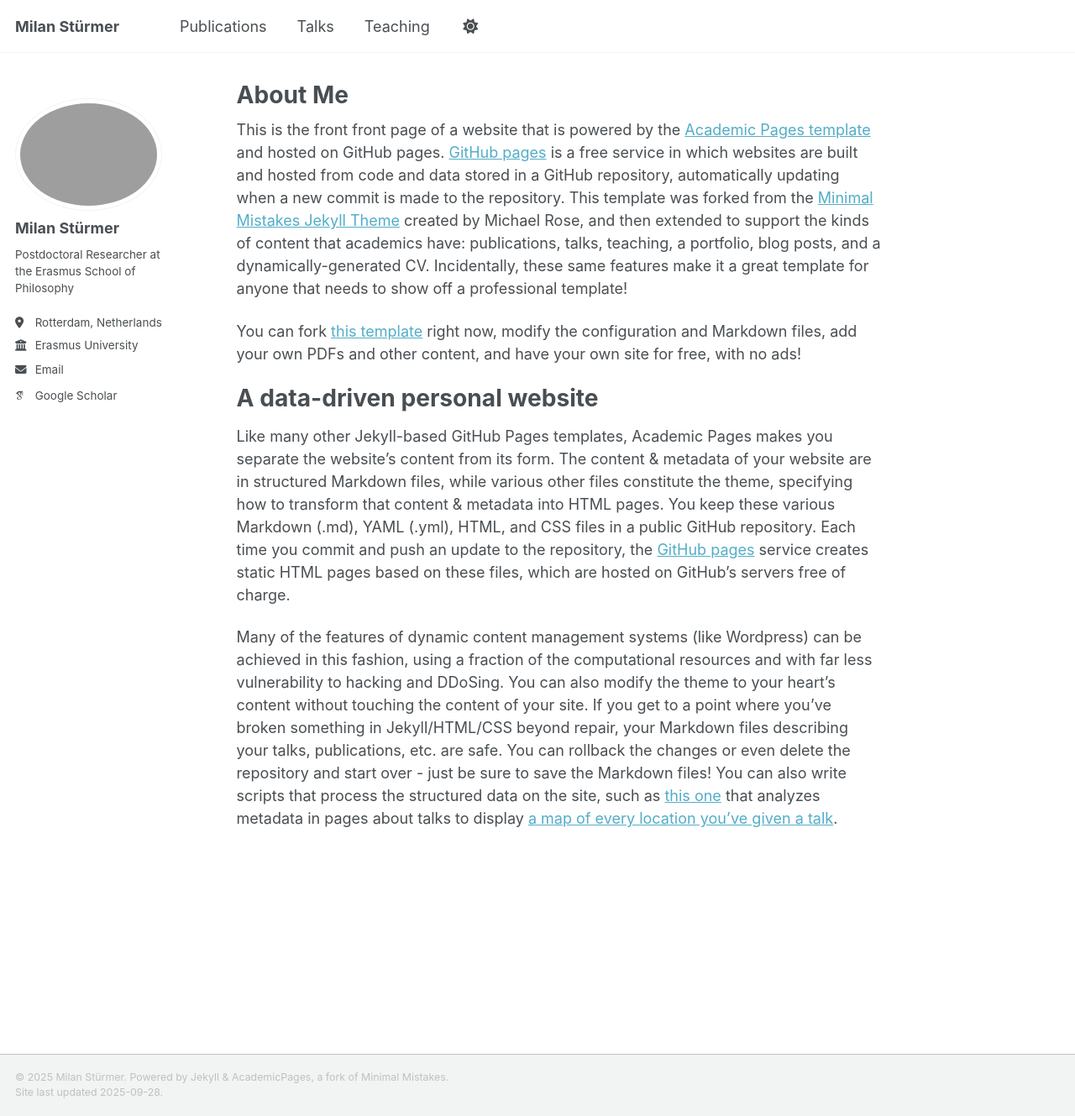
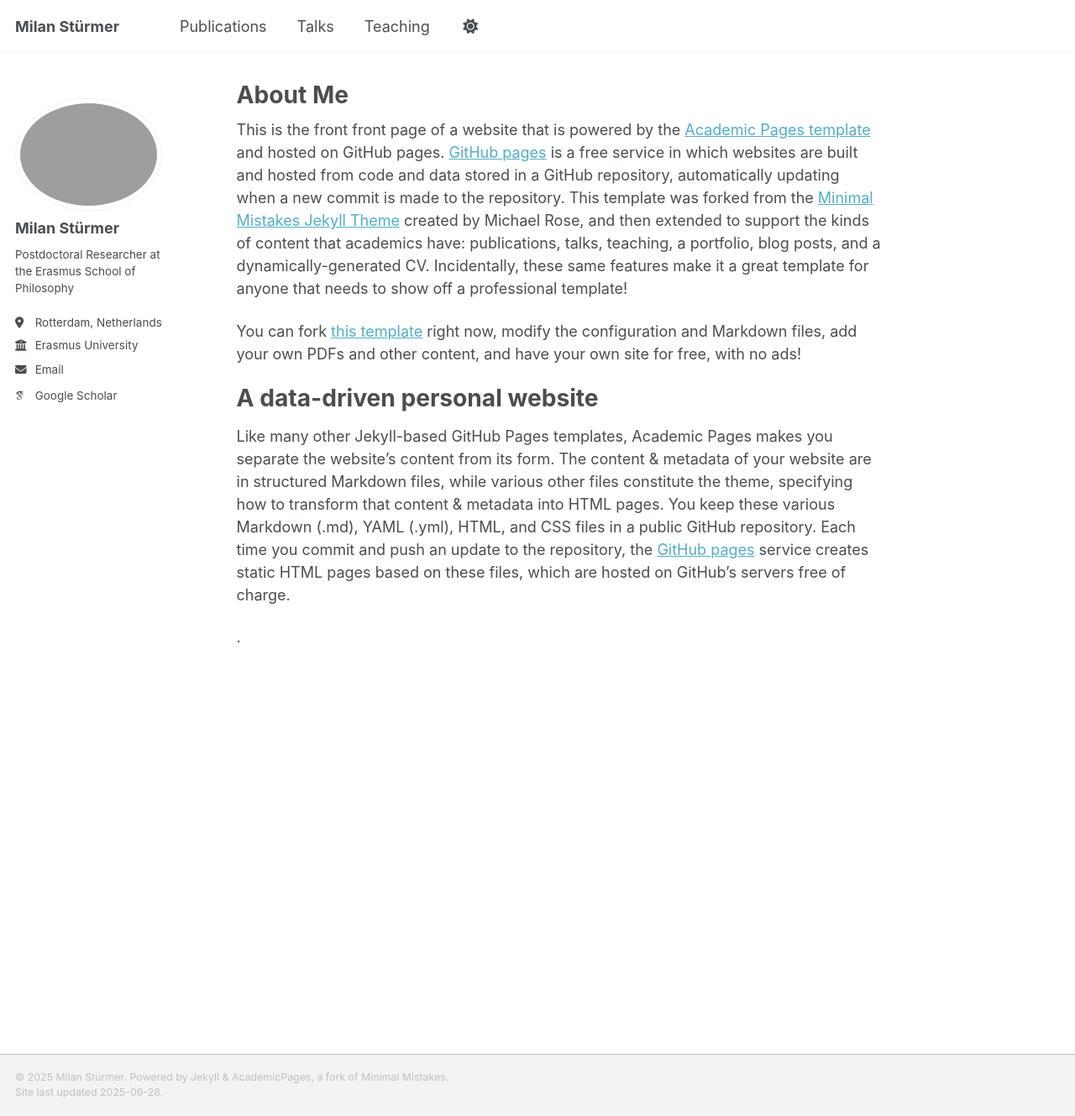
Before and after one commit to milanstuermer/milanstuermer.github.io, a Jekyll site: the page built from _pages/about.md, in a window 1280 px wide and 1329 px high. Shown: the whole window at 84% size. Built offline with Jekyll 4.4.1, drawn with Linux system fonts in a browser that asks for light colours; some web fonts are replaced; a script that is not in the unit is left out.

Commit message:
Update about.md

```diff
--- a/_pages/about.md
+++ b/_pages/about.md
@@ -15,4 +15,4 @@
 ======
 Like many other Jekyll-based GitHub Pages templates, Academic Pages makes you separate the website's content from its form. The content & metadata of your website are in structured Markdown files, while various other files constitute the theme, specifying how to transform that content & metadata into HTML pages. You keep these various Markdown (.md), YAML (.yml), HTML, and CSS files in a public GitHub repository. Each time you commit and push an update to the repository, the [GitHub pages](https://pages.github.com/) service creates static HTML pages based on these files, which are hosted on GitHub's servers free of charge.
 
-Many of the features of dynamic content management systems (like Wordpress) can be achieved in this fashion, using a fraction of the computational resources and with far less vulnerability to hacking and DDoSing. You can also modify the theme to your heart's content without touching the content of your site. If you get to a point where you've broken something in Jekyll/HTML/CSS beyond repair, your Markdown files describing your talks, publications, etc. are safe. You can rollback the changes or even delete the repository and start over - just be sure to save the Markdown files! You can also write scripts that process the structured data on the site, such as [this one](https://github.com/academicpages/academicpages.github.io/blob/master/talkmap.ipynb) that analyzes metadata in pages about talks to display [a map of every location you've given a talk](https://academicpages.github.io/talkmap.html).
+.
```
